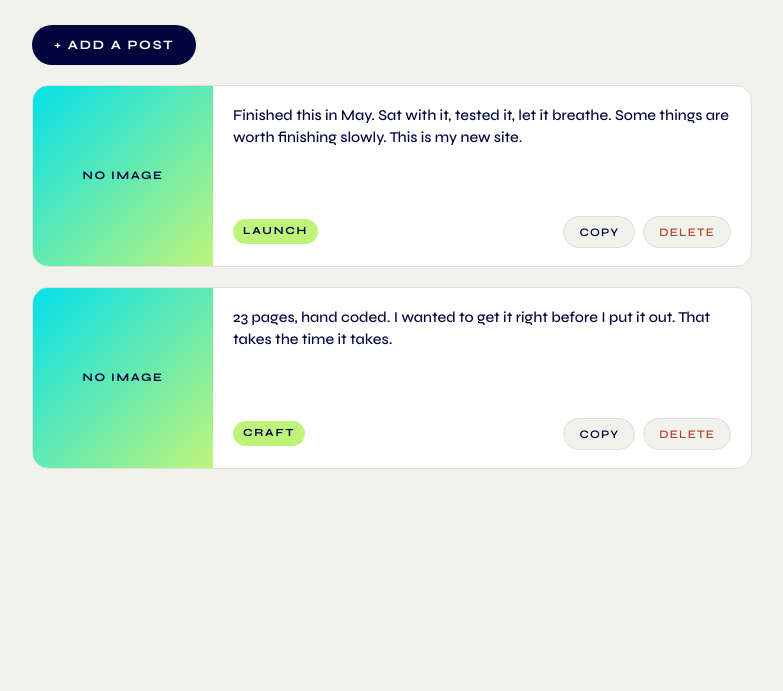
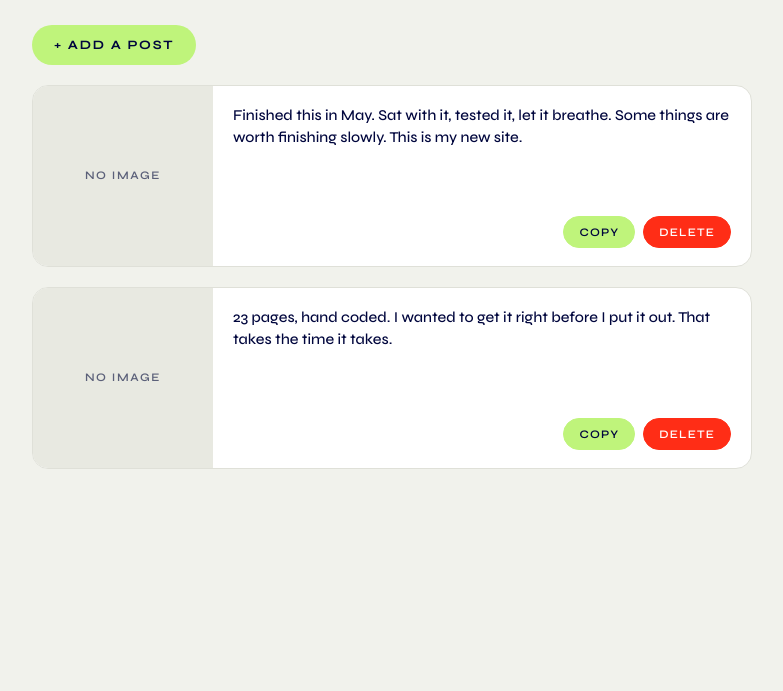
Before and after one commit to lianlicodes-cmd/content-shelf, a plain HTML site: page index.html in a window 1280 px wide. Shown: the part 109-800 px from the top of the page, without its empty margins (248-1031 px from the left). Drawn offline with Linux system fonts and the light colour scheme.

Commit message:
Update index.html

```diff
--- a/index.html
+++ b/index.html
@@ -17,7 +17,7 @@
     --cyan: #05e0e9;
     --lime: #bff47b;
     --navy: #00063d;
-    --danger: #B4472F;
+    --danger: #e5341c;
   }
   * { box-sizing: border-box; margin: 0; padding: 0; }
   body {
@@ -28,13 +28,13 @@
     padding: 32px 20px 100px;
   }
   .wrap { max-width: 720px; margin: 0 auto; }
-  h1 { font-size: 30px; font-weight: 800; letter-spacing: -0.01em; }
+  h1 { font-size: 30px; font-weight: 500; letter-spacing: -0.01em; }
   .sub { color: var(--soft); font-size: 15px; margin-top: 6px; font-weight: 500; }
 
   .addbar { margin: 28px 0 8px; }
   .addbtn {
-    background: var(--navy);
-    color: #fff;
+    background: var(--lime);
+    color: var(--navy);
     border: none;
     border-radius: 999px;
     font-family: "Syne", sans-serif;
@@ -46,7 +46,7 @@
     cursor: pointer;
     transition: transform 150ms ease-out, background-color 150ms ease-out;
   }
-  .addbtn:hover { background: #050b55; transform: translateY(-1px); }
+  .addbtn:hover { background: #aee868; transform: translateY(-1px); }
 
   .form {
     background: var(--card);
@@ -137,14 +137,14 @@
     .thumb { width: 180px; flex-shrink: 0; }
   }
   .thumb {
-    background: linear-gradient(135deg, var(--cyan), var(--lime));
+    background: #e8e9e1;
     aspect-ratio: 1 / 1;
     display: flex;
     align-items: center;
     justify-content: center;
-    color: var(--navy);
+    color: var(--soft);
     font-size: 0.72rem;
-    font-weight: 700;
+    font-weight: 600;
     letter-spacing: 0.14em;
     text-transform: uppercase;
     overflow: hidden;
@@ -152,17 +152,7 @@
   .thumb img { width: 100%; height: 100%; object-fit: cover; }
   .body { padding: 18px 20px; display: flex; flex-direction: column; gap: 14px; flex: 1; }
   .caption { font-size: 15px; white-space: pre-wrap; font-weight: 500; }
-  .foot { display: flex; align-items: center; justify-content: space-between; margin-top: auto; gap: 10px; }
-  .tag {
-    font-size: 0.68rem;
-    color: var(--navy);
-    text-transform: uppercase;
-    letter-spacing: 0.16em;
-    font-weight: 700;
-    background: var(--lime);
-    padding: 4px 10px;
-    border-radius: 999px;
-  }
+  .foot { display: flex; align-items: center; justify-content: flex-end; margin-top: auto; gap: 10px; }
   .btns { display: flex; gap: 8px; }
   .copy, .del {
     border: 1px solid var(--line);
@@ -176,11 +166,11 @@
     border-radius: 999px;
     cursor: pointer;
   }
-  .copy { color: var(--navy); }
-  .copy:hover { background: #e8e9e1; }
+  .copy { color: var(--navy); background: var(--lime); border-color: var(--lime); }
+  .copy:hover { background: #aee868; }
   .copy.done { background: var(--cyan); border-color: var(--cyan); color: var(--navy); }
-  .del { color: var(--danger); }
-  .del:hover { background: #F7ECE8; }
+  .del { color: #fff; background: #ff2d16; border-color: #ff2d16; }
+  .del:hover { background: #e5341c; }
 
   .empty { color: var(--soft); font-size: 15px; text-align: center; padding: 40px 0; font-weight: 500; }
 </style>
@@ -203,10 +193,6 @@
     <div>
       <label>Caption</label>
       <textarea id="caption" placeholder="Write your caption..."></textarea>
-    </div>
-    <div>
-      <label>Tag (optional)</label>
-      <input type="text" id="tag" placeholder="e.g. Launch">
     </div>
     <div class="form-actions">
       <button class="save" id="save">Save post</button>
@@ -235,8 +221,8 @@
   }
   function seed() {
     return [
-      { id: 1, img: null, tag: 'Launch', caption: 'Finished this in May. Sat with it, tested it, let it breathe. Some things are worth finishing slowly. This is my new site.' },
-      { id: 2, img: null, tag: 'Craft', caption: '23 pages, hand coded. I wanted to get it right before I put it out. That takes the time it takes.' }
+      { id: 1, img: null, caption: 'Finished this in May. Sat with it, tested it, let it breathe. Some things are worth finishing slowly. This is my new site.' },
+      { id: 2, img: null, caption: '23 pages, hand coded. I wanted to get it right before I put it out. That takes the time it takes.' }
     ];
   }
 
@@ -253,12 +239,11 @@
       var thumb = p.img
         ? '<div class="thumb"><img src="' + p.img + '" alt=""></div>'
         : '<div class="thumb">No image</div>';
-      var tag = p.tag ? '<span class="tag">' + escapeHtml(p.tag) + '</span>' : '<span></span>';
       post.innerHTML =
         thumb +
         '<div class="body">' +
           '<div class="caption">' + escapeHtml(p.caption) + '</div>' +
-          '<div class="foot">' + tag +
+          '<div class="foot">' +
             '<div class="btns">' +
               '<button class="copy">Copy</button>' +
               '<button class="del">Delete</button>' +
@@ -312,16 +297,14 @@
 
   document.getElementById('save').addEventListener('click', function () {
     var caption = document.getElementById('caption').value.trim();
-    var tag = document.getElementById('tag').value.trim();
     if (!caption) { alert('Add a caption first.'); return; }
-    posts.unshift({ id: Date.now(), img: pendingImage, tag: tag, caption: caption });
+    posts.unshift({ id: Date.now(), img: pendingImage, caption: caption });
     save(); render(); resetForm();
   });
 
   function resetForm() {
     form.classList.remove('open');
     document.getElementById('caption').value = '';
-    document.getElementById('tag').value = '';
     pendingImage = null;
     drop.classList.remove('has');
     drop.textContent = 'Click to choose an image';
```
